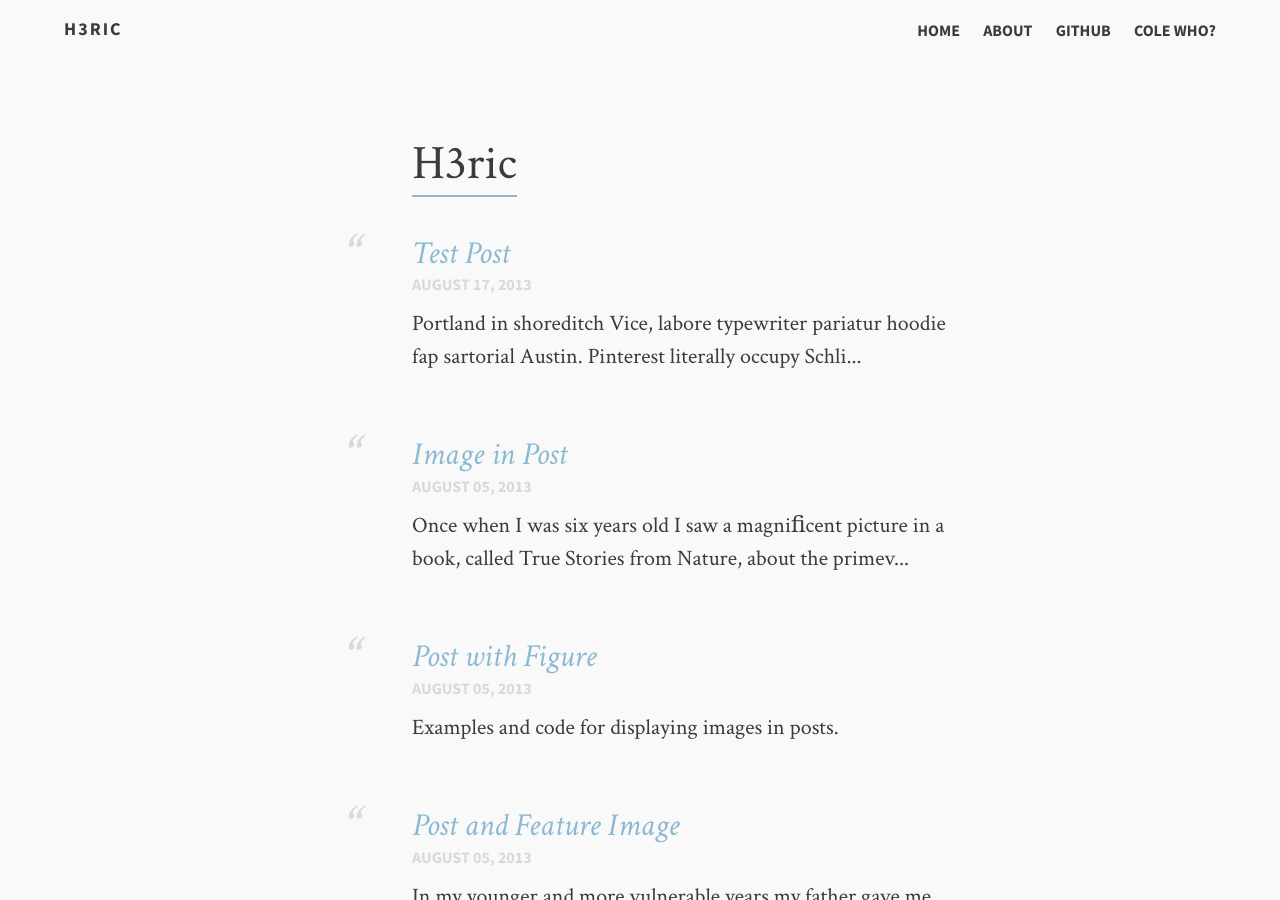
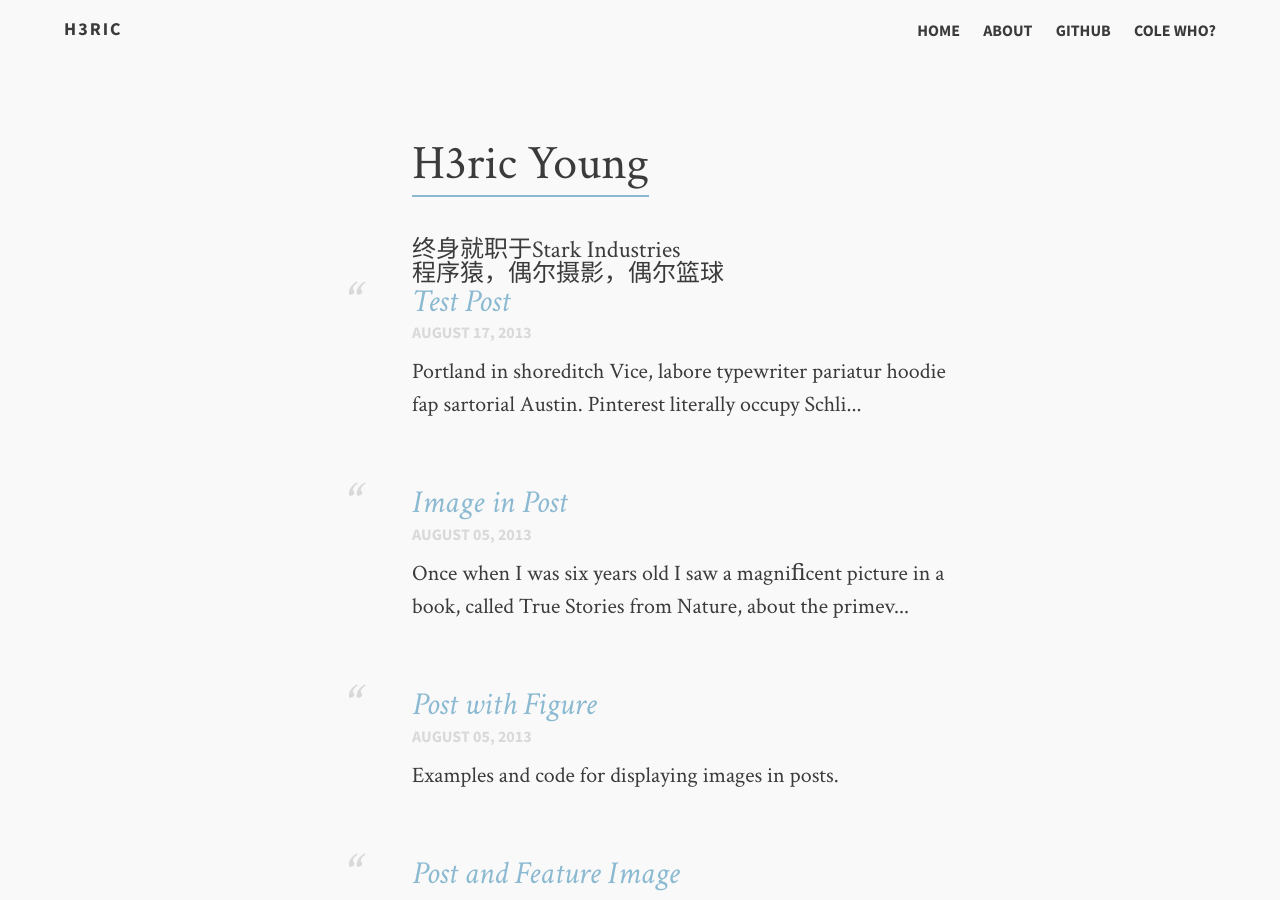
Before and after one commit to HericYoung/Blog, a Jekyll site: the page built from index.md, in a window 1280 px wide and 900 px high. Built offline with Jekyll 4.4.1, drawn with Linux system fonts in a browser that asks for light colours.

Commit message:
commit 0628

```diff
--- a/_layouts/home.html
+++ b/_layouts/home.html
@@ -4,7 +4,10 @@
         <section class="article archive">
           <article class="archive-wrap">
               <ol class="post-list">
-                 <lh><h2><span class="bb">{{ page.title }}</span></h2></lh>
+                 <lh>
+                  <h2><span class="bb">{{ page.title }}</span></h2>
+                </lh>
+                  <h4><span>{{ page.description }}</span></h4>
                   {% for post in site.posts %}
                   <li>
                     <div class="deets" itemscope itemtype="http://schema.org/BlogPosting" itemprop="blogPost">
--- a/index.md
+++ b/index.md
@@ -1,6 +1,7 @@
 ---
 layout: home
-title: "H3ric"
+title: "H3ric Young"
+description: 终身就职于Stark Industries<br>程序猿，偶尔摄影，偶尔篮球
 tags: [Jekyll, theme, responsive, blog, template]
 image:
   feature: typewriter.jpg
```
